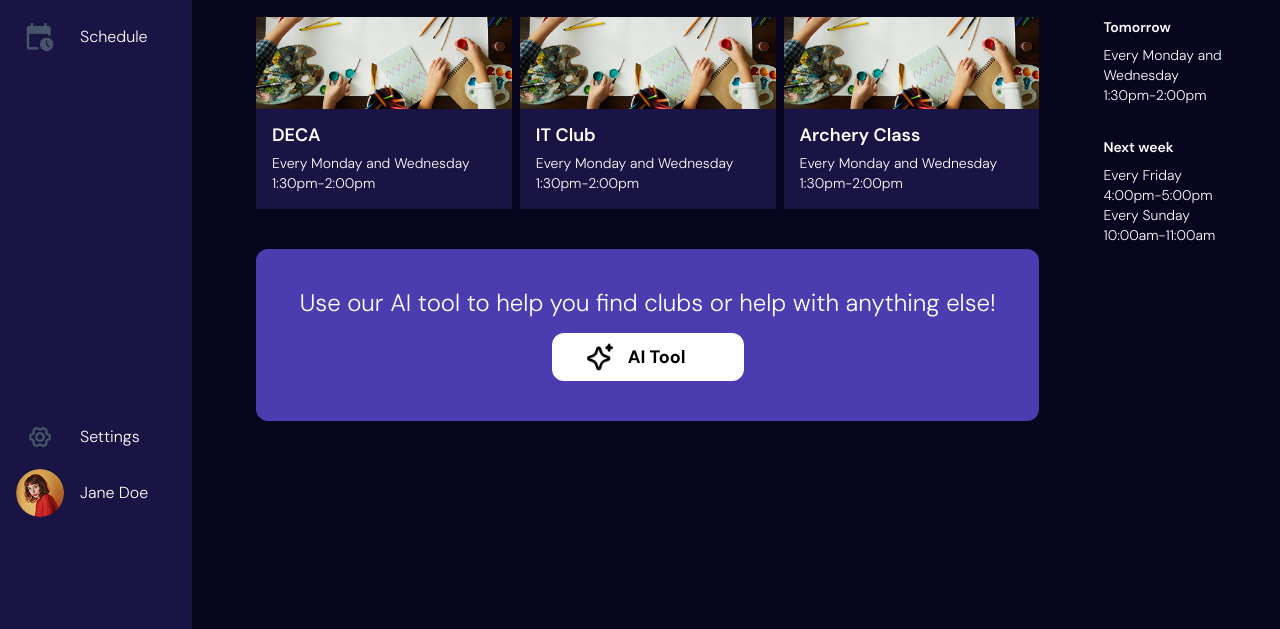
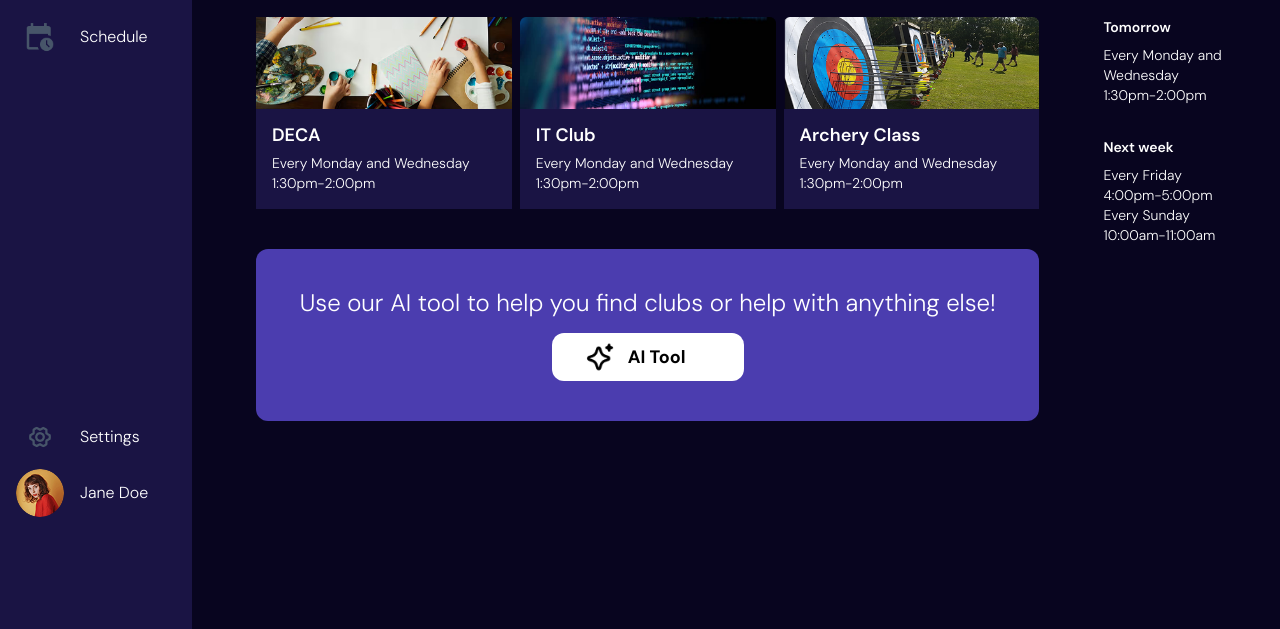
Before and after one commit to ninaxle/YAAN, a website built with Vite: page src/index.html in a window 1280 px wide. Shown: the part 171-800 px from the top of the page. Built offline with nearby package versions, Linux system fonts and the light colour scheme.

Commit message:
project finished :)

```diff
--- a/src/index.html
+++ b/src/index.html
@@ -66,7 +66,7 @@
         </div>
         </div>
             <div class="card flex flex-col">
-            <img src="art-img.png" class="w-full">
+            <img src="it-img.png" class="w-full">
             <div class="w-full gap-2 bg-[#1A1444] p-4 text-white">
                 <div class="flex flex-col gap-2">
                     <h5 class="font-semibold">IT Club</h5>
@@ -75,7 +75,7 @@
         </div>
         </div>
             <div class="card flex flex-col">
-            <img src="art-img.png" class="w-full">
+            <img src="arch.png" class="w-full">
             <div class="w-full gap-2 bg-[#1A1444] p-4 text-white">
             <div class="flex flex-col gap-2">
                 <h5 class="font-semibold">Archery Class</h5>
```
